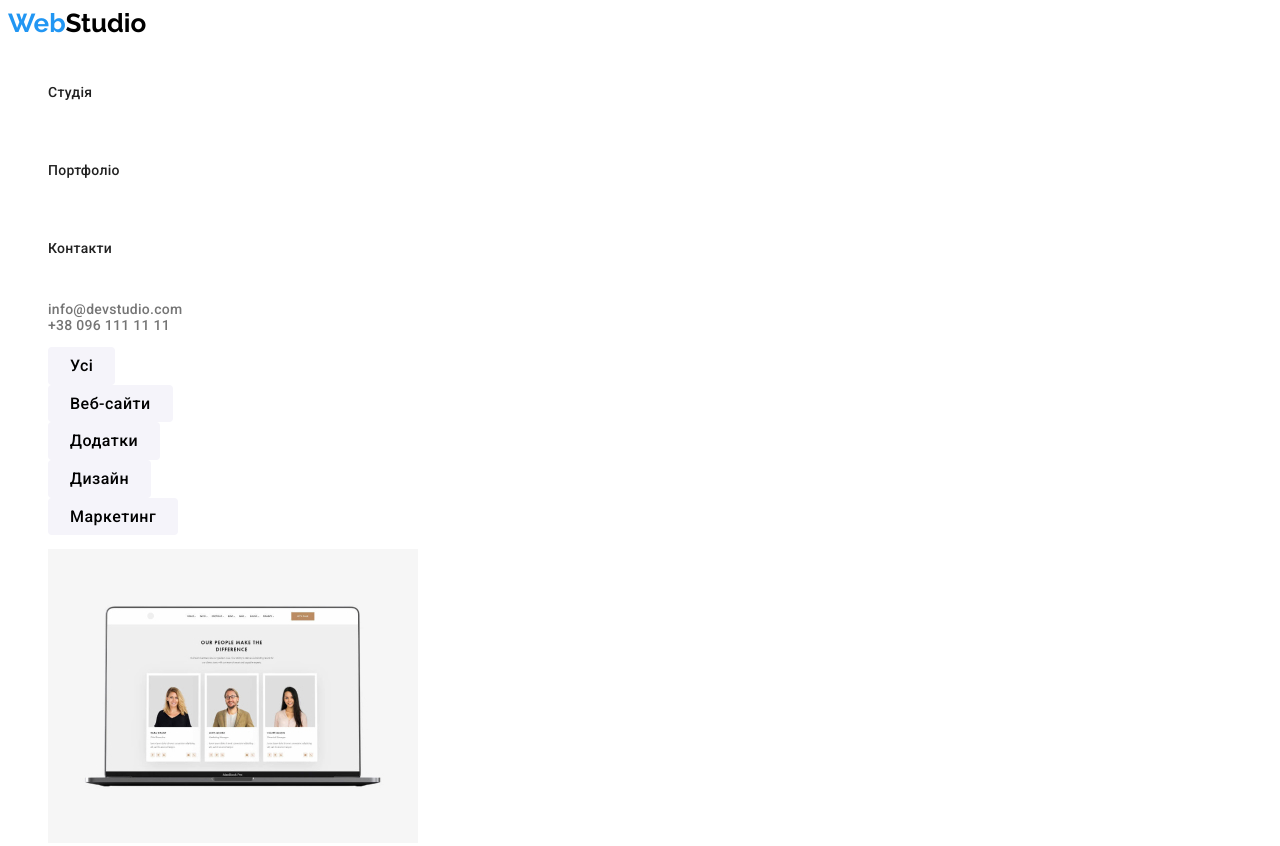
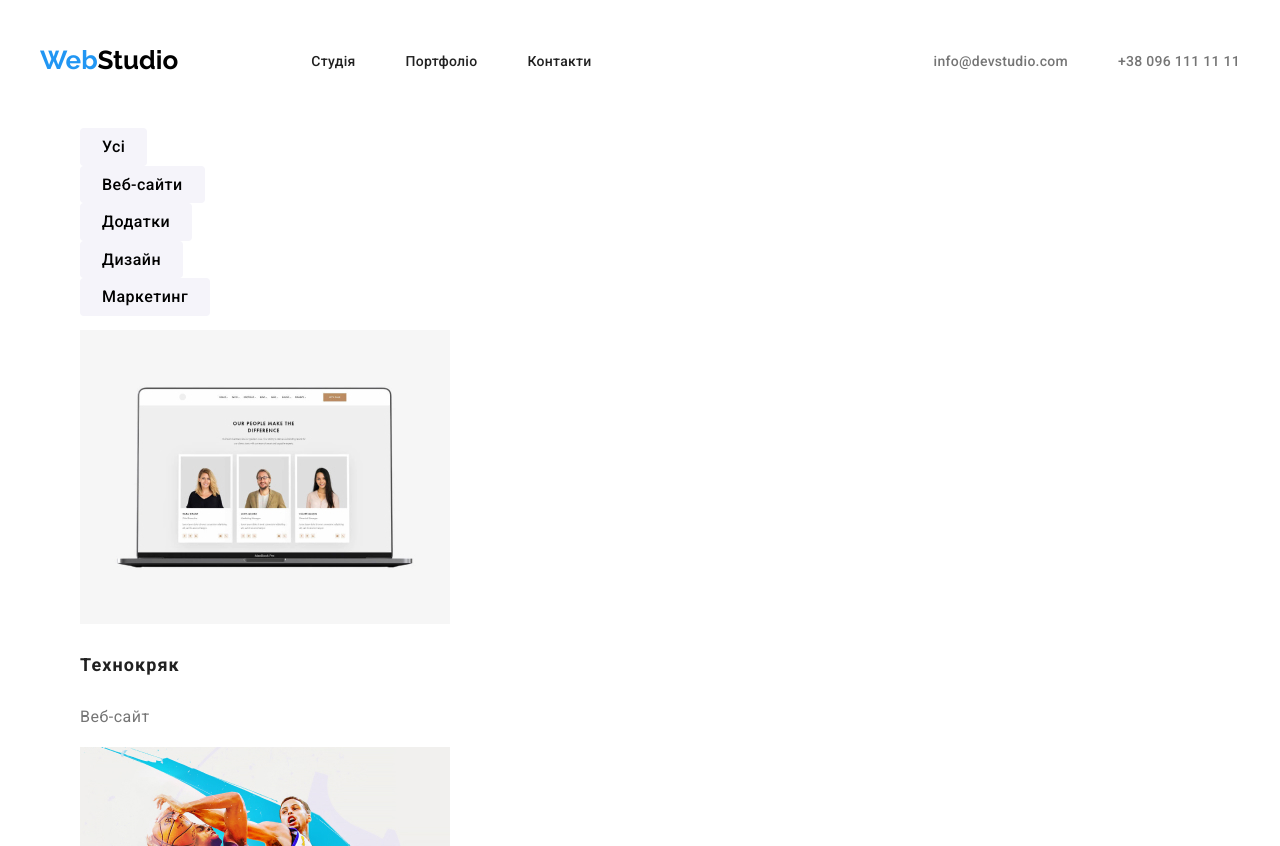
Before and after one commit to Dazavrrr/goit-markup-hw-02, a plain HTML site: page portfolio.html in a window 1280 px wide. Shown: the top 846 px of the page. Drawn offline with Linux system fonts and the light colour scheme.

Commit message:
Update portfolio.html

```diff
--- a/portfolio.html
+++ b/portfolio.html
@@ -20,23 +20,25 @@
   <body>
     <!-- Шапка сторінки -->
     <header>
-      <nav>
+      <nav class="container main-nav">
         <a class="logo" href="index.html"><span>Web</span>Studio</a>
 
-        <ul>
+        <ul class="site-nav">
           <li class="link"><a href="index.html">Студія</a></li>
           <li class="link"><a href="portfolio.html">Портфоліо</a></li>
           <li class="link"><a href="">Контакти</a></li>
         </ul>
+
+        <ul class="address-nav">
+          <li class="address item"><a href="mailto:info@devstudio.com">info@devstudio.com</a></li>
+          <li class="address item"><a href="tel:+380961111111">+38 096 111 11 11</a></li>
+        </ul>
       </nav>
-      <ul>
-        <li class="address"><a href="mailto:info@devstudio.com">info@devstudio.com</a></li>
-        <li class="address"><a href="tel:+380961111111">+38 096 111 11 11</a></li>
-      </ul>
     </header>
 
     <!-- Портфоліо -->
     <main>
+      <div class="container">
         <section>
           <h1 class="visually-hidden">Портфоліо</h1>
           <div>
@@ -110,10 +112,12 @@
             </li>
           </ul>
         </section>
+      </div>
     </main>
 
     <!-- Підвал сторінки -->
     <footer class="footer">
+      <div class="container">
         <a class="footer-logo" href="index.html"><span>Web</span>Studio</a>
 
         <address>
@@ -130,6 +134,7 @@
             <li class="address"><a href="tel:+380961111111">+38 096 111 11 11</a></li>
           </ul>
         </address>
+      </div>
     </footer>
   </body>
 </html>
```
Lines whose indentation alone changed are shown as unchanged.
